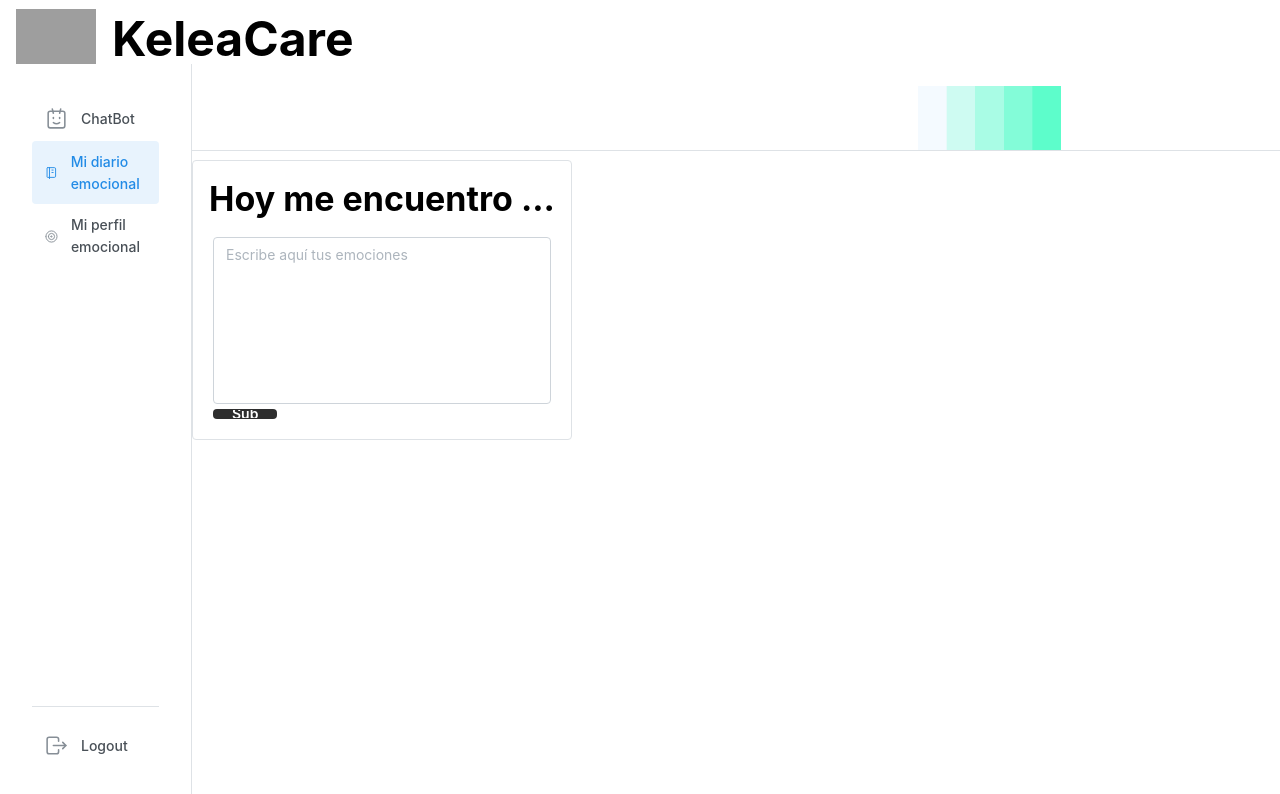
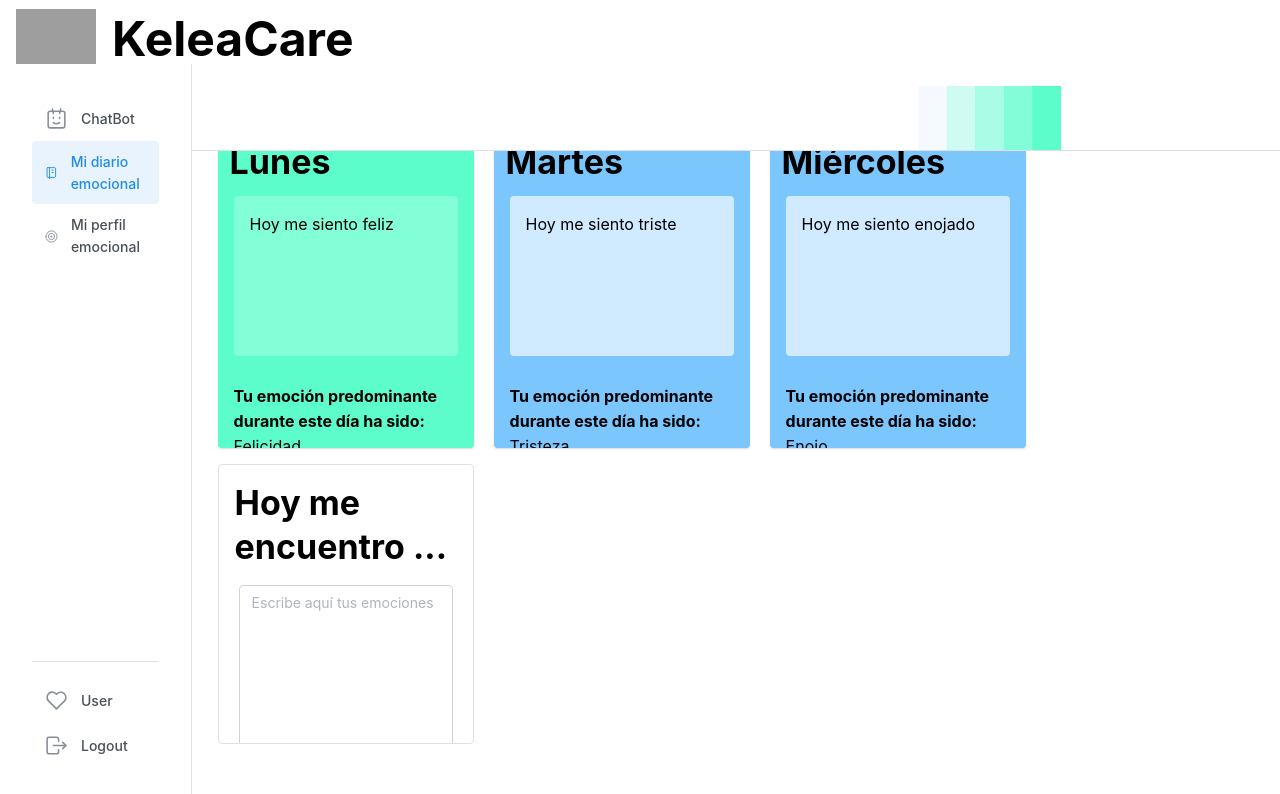
Before and after one commit to JanDuinkerken/HackUdc25-front, a React (Vite) app: page /diary in a window 1280 px wide. Shown: the top 794 px of the page. Built offline with nearby package versions, Linux system fonts and the light colour scheme; grey boxes are pictures that could not be loaded.

Commit message:
feat: create postit components

```diff
--- a/package.json
+++ b/package.json
@@ -15,7 +15,6 @@
     "@mantine/form": "^7.17.0",
     "@mantine/hooks": "^7.17.0",
     "@tabler/icons-react": "^3.30.0",
-    "chart.js": "^4.4.8",
     "import": "^0.0.6",
     "react": "^19.0.0",
     "react-dom": "^19.0.0",
--- a/src/components/navbar/Navbar.tsx
+++ b/src/components/navbar/Navbar.tsx
@@ -1,5 +1,6 @@
 import { useEffect, useState } from 'react';
 import {
+  IconHeart,
   IconLogout,
   IconNotebook,
   IconRobotFace,
@@ -51,6 +52,10 @@ export function Navbar() {
       </div>
 
       <div className={classes.footer}>
+        <a href='#' className={classes.link} onClick={(event) => event.preventDefault()}>
+          <IconHeart className={classes.linkIcon} stroke={1.5} />
+          <span>User</span>
+        </a>
         <a href="#" className={classes.link} onClick={(event) => event.preventDefault()}>
           <IconLogout className={classes.linkIcon} stroke={1.5} />
           <span>Logout</span>
--- /dev/null
+++ b/src/components/postit/Postit.tsx
@@ -0,0 +1,37 @@
+import { Card, Group, Paper, Text, Title } from "@mantine/core";
+import { Color } from "../../pages/diary/Diary";
+
+interface PostitPromps {
+    day: string;
+    text: string;
+    emotion: string;
+    color: Color;
+}
+
+export const Postit = ({ day, text, emotion, color }: PostitPromps) => {
+    return (
+        <Card
+            bg={color.fg}
+            shadow="xs"
+            padding="md"
+            radius="sm"
+            h={"40vh"}
+            w={"20vw"}
+        >
+            <Card.Section p={"sm"}>
+                <Title>{day}</Title>
+            </Card.Section>
+            <Card.Section p={"md"} pt={0}>
+                <Paper h={"20vh"} bg={color.bg} shadow="none" p={"md"}>
+                    {text}
+                </Paper>
+            </Card.Section>
+            <Card.Section py={"sm"} p={"md"}>
+                <Group gap={0}>
+                    <Text fw="bold">Tu emoción predominante durante este día ha sido:</Text>
+                    <Text>{emotion}</Text>
+                </Group>
+            </Card.Section>
+        </Card>
+    )
+}
--- a/src/pages/diary/Diary.tsx
+++ b/src/pages/diary/Diary.tsx
@@ -1,18 +1,103 @@
 import { Button, Card, Center, Container, Flex, Stack, Textarea, Title } from "@mantine/core";
+import { useState } from "react";
+import { Postit } from "../../components/postit/Postit";
+
+export type Color = {
+    fg: string;
+    bg: string;
+}
+
+type PostitData = {
+    day: string;
+    text: string;
+    emotion: string;
+    emotion_eng: string;
+}
+
+const POSITIVE_COLOR: Color = { fg: "#5DFDCB", bg: "#82FFD7" };
+const NEGATIVE_COLOR: Color = { fg: "#7CC6FE", bg: "blue.1" };
+const NEUTRAL_COLOR: Color = { fg: "#A9ABE6", bg: "#C5C7F3" };
+
+const POSITIVE_EMOTIONS: string[] = [
+    "Admiration",
+    "Amusement",
+    "Approval",
+    "Caring",
+    "Curiosity",
+    "Desire",
+    "Excitement",
+    "Gratitude",
+    "Joy",
+    "Love",
+    "Optimism",
+    "Pride",
+    "Relief"
+];
+const NEGATIVE_EMOTIONS: string[] = [
+    "Anger",
+    "Annoyance",
+    "Disappointment",
+    "Disapproval",
+    "Disgust",
+    "Embarrassment",
+    "Fear",
+    "Grief",
+    "Nervousness",
+    "Remorse",
+    "Sadness"
+];
+
+const decideColor = (emotion: string): Color => {
+    if (POSITIVE_EMOTIONS.includes(emotion)) {
+        return POSITIVE_COLOR;
+    } else if (NEGATIVE_EMOTIONS.includes(emotion)) {
+        return NEGATIVE_COLOR;
+    } else {
+        return NEUTRAL_COLOR;
+    }
+}
 
 export const Diary = () => {
+    const [postits] = useState<PostitData[]>([{
+        day: "Lunes",
+        text: "Hoy me siento feliz",
+        emotion: "Felicidad",
+        emotion_eng: "Joy"
+    },
+    {
+        day: "Martes",
+        text: "Hoy me siento triste",
+        emotion: "Tristeza",
+        emotion_eng: "Sadness"
+    },
+    {
+        day: "Miércoles",
+        text: "Hoy me siento enojado",
+        emotion: "Enojo",
+        emotion_eng: "Anger"
+    }]);
+
     return (
-        <Stack w={"80vw"} h={"85vh"}>
+        <Stack w={"80vw"} h={"85vh"} pl={"2vw"}>
             <Container w={"80vw"} h={"10vh"}>
                 <Center>
                     <Title> Mi diario emocional</Title>
                 </Center>
             </Container>
-            <Flex w={"80vw"}>
+            <Flex w="80vw" gap="lg" wrap="wrap" rowGap="md">
+                {postits.map((postit, index) => (
+                    <Postit
+                        key={index}
+                        day={postit.day}
+                        text={postit.text}
+                        emotion={postit.emotion}
+                        color={decideColor(postit.emotion_eng)} />
+                ))}
                 <Card
                     withBorder
                     padding="lg"
                     h={"35vh"}
+                    w={"20vw"}
                 >
                     <Card.Section>
                         <Container p="md" >
--- a/src/pages/profile/Profile.tsx
+++ b/src/pages/profile/Profile.tsx
@@ -26,7 +26,7 @@ export const Profile = () => {
         }
     ])
     return (
-        <Stack w={"80vw"} h={"85vh"}>
+        <Stack w={"80vw"} h={"85vh"} pl={"2vw"}>
             <Container>
                 <Center>
                     <Title>Mi perfil emocional</Title>
```
Also changed, not shown: 1 other file (tests, documents, lock files or other folders).
